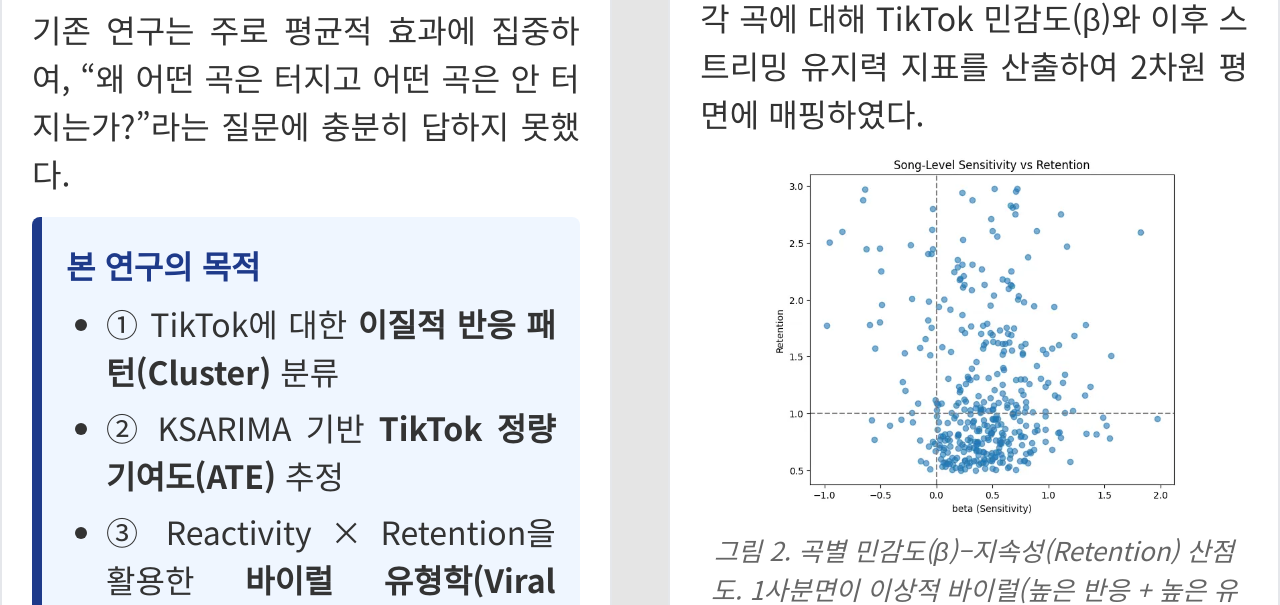
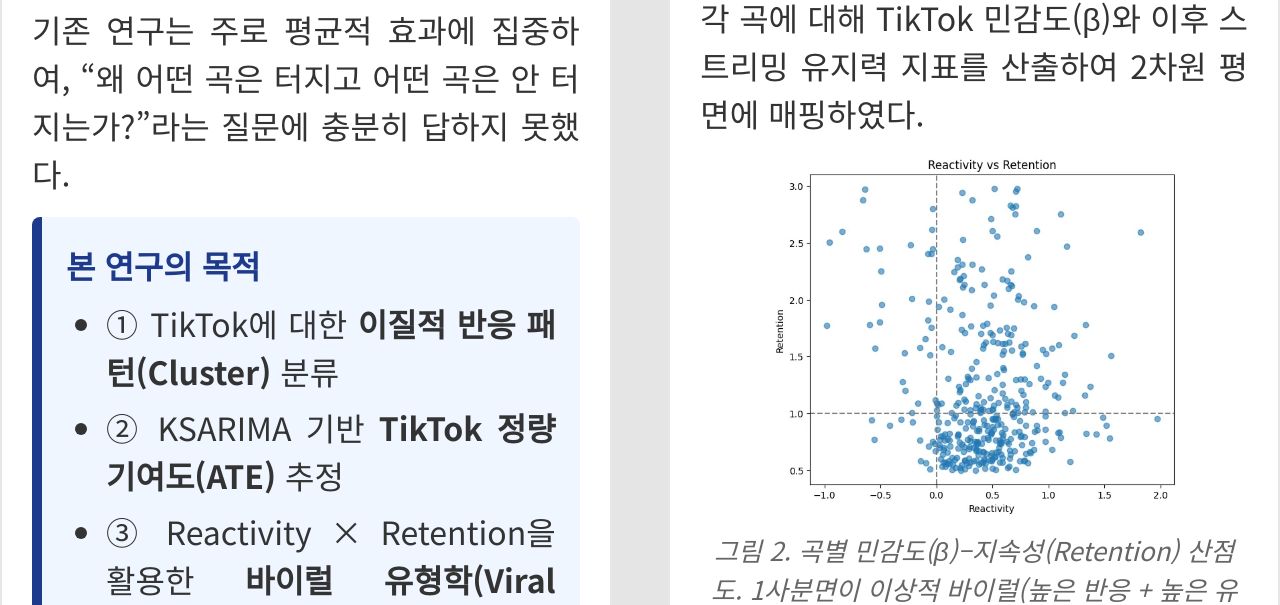
Before and after one commit to lju0302/capstone_25, a plain HTML site: page index.html in a window 1280 px wide. Shown: the part 942-1547 px from the top of the page. Drawn offline with nearby package versions, Linux system fonts and the light colour scheme.

Commit message:
이미지 소스 변경

```diff
--- a/index.html
+++ b/index.html
@@ -120,7 +120,7 @@
                     <p>ATE가 높다고 해서 모두 “좋은 바이럴”은 아니다. TikTok 이후 <strong>반응성(Reactivity)</strong>과 <strong>지속성(Retention)</strong>이 얼마나 유지되는지가 중요하다.</p>
                     <p>각 곡에 대해 TikTok 민감도(β)와 이후 스트리밍 유지력 지표를 산출하여 2차원 평면에 매핑하였다.</p>
                     <!-- scatter 그래프 -->
-                    <img class="graph-image" src="viral_map_scatter.png" alt="Song-level Sensitivity vs Retention Scatter">
+                    <img class="graph-image" src="viral_map_scatter_edit.png" alt="Song-level Sensitivity vs Retention Scatter">
                     <div class="graph-caption">그림 2. 곡별 민감도(β)–지속성(Retention) 산점도. 1사분면이 이상적 바이럴(높은 반응 + 높은 유지력)에 해당.</div>
                     <table class="data-table">
                         <tr><th>구역</th><th>유형</th><th>특징</th></tr>
```
